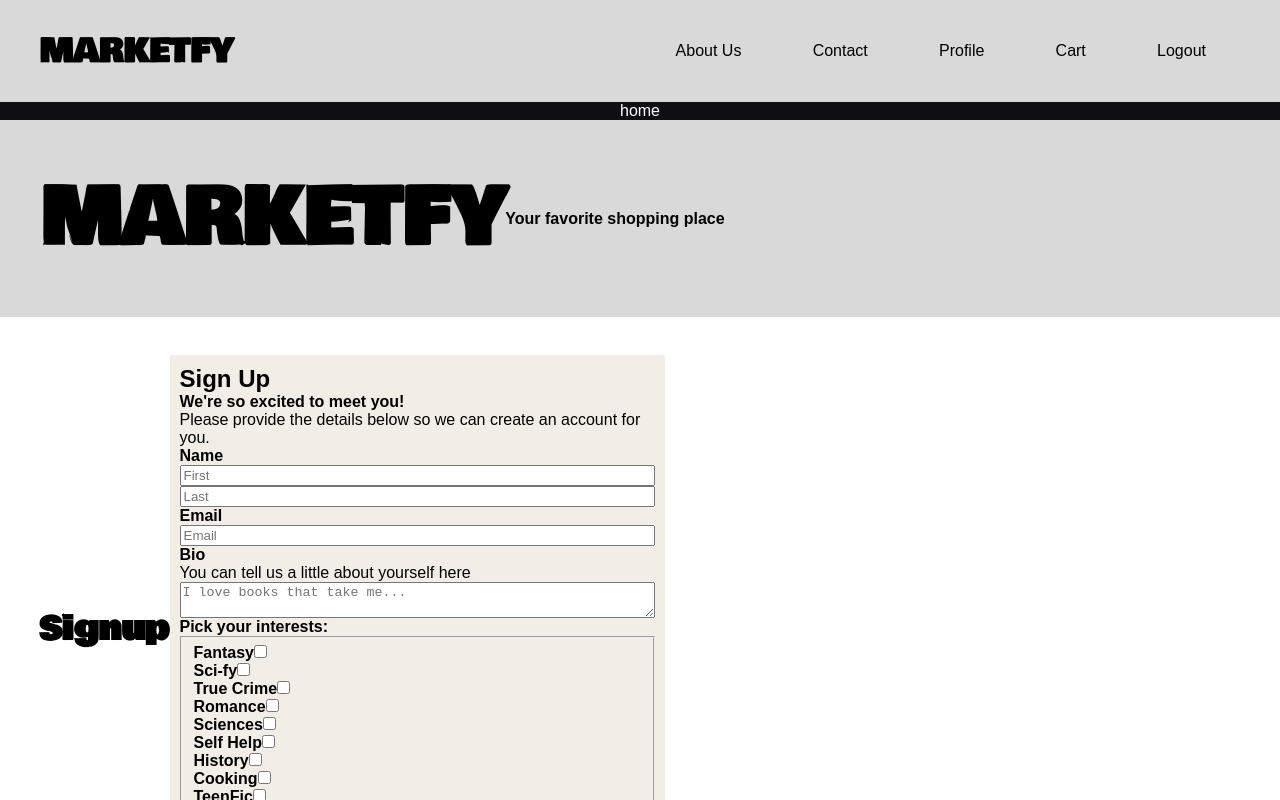
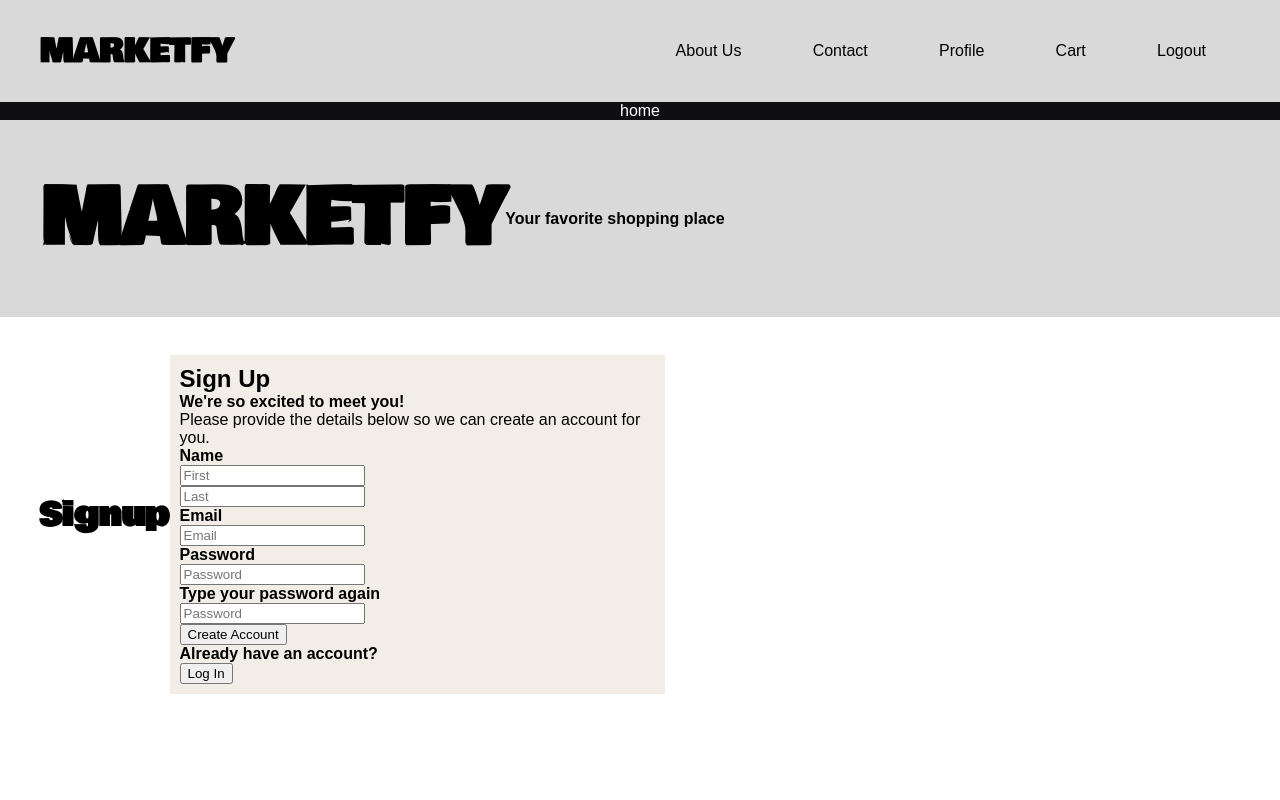
Before and after one commit to XimenaFernandezdelCCu/MyE-Commerce, a React (Create React App) app: page / in a window 1280 px wide. Both pictures are taken after a click on the button "Sign Up". Shown: the top 800 px of the page. Built offline with nearby package versions, Linux system fonts and the light colour scheme; a web font is replaced by a local one.

Commit message:
on to home

```diff
--- a/src/components/auth.js
+++ b/src/components/auth.js
@@ -2,53 +2,37 @@
 import { useSelector, useDispatch } from "react-redux";
 import { authActions } from "../store";
 import { useState, useEffect } from "react";
+import { useNavigate } from 'react-router-dom';
 import SignupForm from "./small/signupForm";
 
 
-export default function Auth() {
+export default function Auth({handleEmailValidation, validMail}) {
 
-  const [login, setLogin] = useState(true);
-  const [validMail, setValidMail] = useState(true);
-  const [validpass, setValidpass] = useState(true);
+  let [login, setLogin] = useState(true);
+  let [validpass, setValidpass] = useState(true);
 
+  // ------------redux
   const dispatch = useDispatch();
+  const navigate = useNavigate();
   const auth = useSelector((state) => state.auth.auth);
 
   var type = login ? "Login": "Signup";
-  const emailRegex = /^[^\s@]+@[^\s@]+\.[^\s@]+$/;
 
-
-  const handleLog = ()=>{
+  const handleLogin = (event)=>{
+    event.preventDefault();
     console.log("------------", auth);
-    dispatch(authActions.log());
-  }
-
-  const handleValidation =(event)=>{
-    setValidMail(false);
-     console.log(event.target.value);
-     if (emailRegex.test(event.target.value)){
-      setValidMail(true);
-     } else {
-      setValidMail(false);
-     }
+    dispatch(authActions.login());
+    navigate('/home');
   }
 
   const handleValidation2 =(event)=>{
     setValidpass(false);
-     console.log(event.target.value);
-     console.log()
-     if (event.target.value.type===undefined){
+     if (event.target.value.length<1){
       setValidpass(false);
       console.log("hereeee")
      } else {
       setValidpass(true);
      }
-  }
-
-  const func = ()=>{
-    return(
-      <h1>RETURN</h1>
-    )
   }
 
   return (
@@ -63,26 +47,29 @@ export default function Auth() {
           </div>
         </div>
 
+
+          {!login ? <SignupForm login={login} setLogin={setLogin} ></SignupForm> :
           <div>
-          {!login ? <SignupForm></SignupForm> :
             <form>
-              <label for="loginEmail" >Email</label>
+                <label htmlFor="loginEmail" >Email</label>
                 <input id="loginEmail" type="email"
-              onBlur={handleValidation}></input>
+                onBlur={handleEmailValidation}></input>
                 <small>{validMail?"":"Please provide a valid emal."}</small>
 
-              <label for="loginPassword">Password</label>
+                <label htmlFor="loginPassword">Password</label>
                 <input id="loginPassword"
                 onBlur={handleValidation2} ></input>
                 <small>{validpass?"":"Please enter your password."}</small>
 
-              <button>Login</button>
-          </form>}
-
+                <button onClick={handleLogin} >Login</button>
+            </form>
             <h4>{`${login ? "Don't":"Already"} have an account?`}</h4>
             <button onClick={()=>{setLogin(!login)}}>{login ? "Sign Up" : "Log In"}</button>
 
           </div>
+          }
+
+
 
       {/* </div> */}
 
--- a/src/components/footer.js
+++ b/src/components/footer.js
@@ -1,7 +1,7 @@
 
 export default function Footer({links, section}) {
     return (
-      <div  >
+      <div className="footer"  >
 
             <h1>MARKETFY</h1>
 
--- a/src/components/home.js
+++ b/src/components/home.js
@@ -1,8 +1,40 @@
+import { useState } from "react";
 
 export default function Home() {
+  let [openSearchDets, setOpenSearchDets] = useState(false);
     return (
-      <div className='content'>
+      <div className='home'>
         <h1>THIS IS HOME</h1>
+        <div className="flex">
+          <input></input>
+          <button>lupa</button>
+          <h3 onClick={()=>setOpenSearchDets(!openSearchDets)} >Filter / Sort</h3>
+        </div>
+        {openSearchDets ?
+          <div className="flex">
+            <div>
+              <h4>Filter</h4>
+            </div>
+            <div>
+              <h4>Sort</h4>
+            </div>
+          </div>
+          :
+          <div></div>
+        }
+
+        <div>
+          <div>
+            <h4>Search:</h4>
+            <h4>Options</h4>
+          </div>
+
+          <div className="found">
+
+
+          </div>
+        </div>
+
       </div>
-    );
+    )
   };
--- a/src/components/land.js
+++ b/src/components/land.js
@@ -1,7 +1,21 @@
-
+import { useState } from 'react';
 import Auth from './auth'
 
 export default function Land() {
+  const [validMail, setValidMail] = useState(true);
+
+  const emailRegex = /^[^\s@]+@[^\s@]+\.[^\s@]+$/;
+
+  const handleEmailValidation =(event)=>{
+      setValidMail(false);
+      console.log(event.target.value);
+      if (emailRegex.test(event.target.value)){
+      setValidMail(true);
+      } else {
+      setValidMail(false);
+      }
+  }
+
   return (
     <div className='land' >
 
@@ -9,7 +23,7 @@ export default function Land() {
         <h1 className='title' style={{fontSize:"6vw"}}>MARKETFY</h1>
         <h4>Your favorite shopping place</h4>
       </div>
-        <Auth></Auth>
+      <Auth handleEmailValidation={handleEmailValidation} validMail={validMail} ></Auth>
 
     </div>
   );
--- a/src/components/small/signupForm.js
+++ b/src/components/small/signupForm.js
@@ -1,26 +1,78 @@
+import { useState, useRef } from "react";
 
-export default function signupForm() {
+export default function SignupForm({login, setLogin}) {
+
+    let [passwordMatch, setPasswordMatch ] = useState(true);
+    let [createAccount, setCreateAccount] = useState(false);
+
     const interests = ["Fantasy", "Sci-fy", "True Crime", "Romance", "Sciences", "Self Help", "History", "Cooking", "TeenFic", "Kids", "Horror", "Foreign"]
+
+    let pass1 = useRef();
+    let pass2 = useRef();
+
+    let handlePasswordMatch = ()=>{
+        setPasswordMatch(false);
+        if(pass1.current.value != pass2.current.value){
+            setPasswordMatch(false);
+        } else {
+            setPasswordMatch(true);
+        }
+
+    }
+
+    let handleCreateAccount =(event)=>{
+        console.log("in")
+        event.preventDefault();
+        if (passwordMatch){
+            setCreateAccount(true);
+        }
+    }
+
     return (
+        <div>
+
         <form>
             <h2>Sign Up</h2>
+            {!createAccount ?
+                <div>
+                    <div>
                     <p>
                         <strong>We're so excited to meet you!</strong><br/>
                         Please provide the details below so we can create an account for you.
                     </p>
-        <label>Name</label>
-        <input placeholder="First"  type="text" ></input>
-        <input placeholder="Last" type="text" ></input>
+                    <label >Name</label> <br/>
+                    <input placeholder="First"  type="text" ></input><br/>
+                    <input placeholder="Last" type="text" ></input><br/>
 
-        <label>Email</label>
-        <input placeholder="Email" type="email" ></input>
+                    <label htmlFor="emailInput">Email</label> <br/>
+                    <input id="emailInput" placeholder="Email" type="email" ></input><br/>
 
+                    <label>Password</label><br/>
+                    <input placeholder="Password" ref={pass1} type="password"
+                    ></input><br/>
+                    <label>Type your password again</label><br/>
+                    <input placeholder="Password" ref={pass2} type="password"
+                    onChange={handlePasswordMatch}></input><br/>
+                    <small>{passwordMatch?"":"The passwords don't match"}</small>
+
+                    <button onClick={handleCreateAccount} >Create Account</button>
+                    </div>
+
+                    <h4>{"Already have an account?"}</h4>
+                    <button onClick={()=>{setLogin(!login)}}>{login ? "Sign Up" : "Log In"}</button>
+                </div>
+            :
+                <div>
+                    <p>
+                        <strong>Complete your profile</strong><br/>
+                        We want to know more about you!<br/> But if you want, you can finish setting up your profile later in the "Profile" section.
+                    </p>
                     <label>Bio</label>
                     <p>You can tell us a little about yourself here</p>
-        <textarea placeholder="I love books that take me..." ></textarea>
+                    <textarea placeholder="I love books that take me..." ></textarea><br/>
 
                     <label>Pick your interests:</label>
-        <fieldset>
+                    <fieldset className="flex">
                         {interests.map((interest, index) =>
                             <div key={index}>
                                 <label>{interest}</label>
@@ -28,9 +80,15 @@ export default function signupForm() {
                             </div>
                         )}
                     </fieldset>
+                    <div>
+                        <button>Skip</button>
+                        <button>Save</button>
+                    </div>
+                </div>
+            }
+        </form>
 
-
-      </form>
+        </div>
 
 
     );
--- a/src/store/index.js
+++ b/src/store/index.js
@@ -6,8 +6,8 @@ const authSlice = createSlice({
         auth: false
     },
     reducers: {
-        log(state){
-            state.auth=!state.auth;
+        login(state){
+            state.auth=true;
         }
     }
 });
--- a/src/style/generalStyle.css
+++ b/src/style/generalStyle.css
@@ -32,19 +32,22 @@ body{
 .flex{
     display: flex;
     align-items: center;
-    /* justify-content: center; */
+}
+
+.content{
+    height: 100vh;
 }
 
 form{
-    display: flex;
-    flex-direction: column;
     background: #F2EEE7;
     padding: 2%;
-
 }
 
 form label{
     font-weight: bold;
+}
+form small{
+    color: red;
 }
 
 .land{
```
Also changed, not shown: src/items.json (added, +87 -0 lines). Lines whose indentation alone changed are shown as unchanged.
